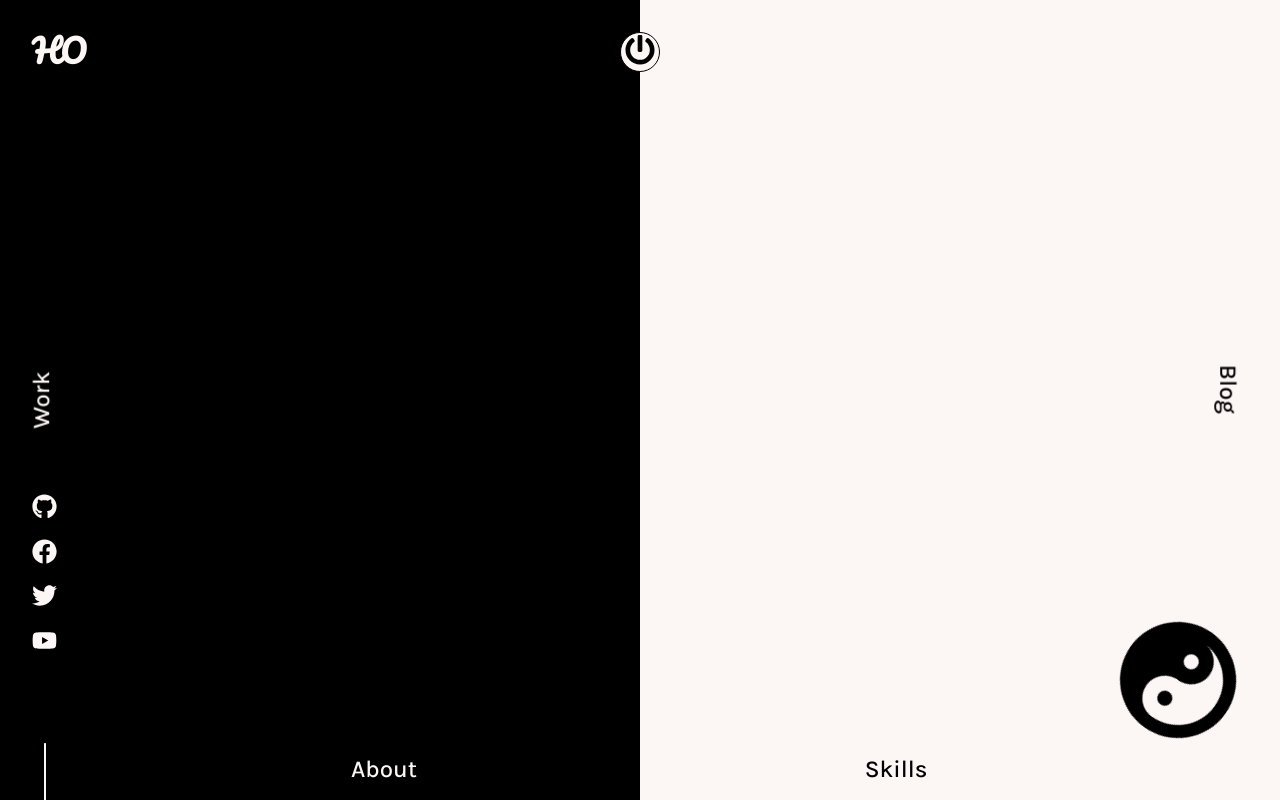
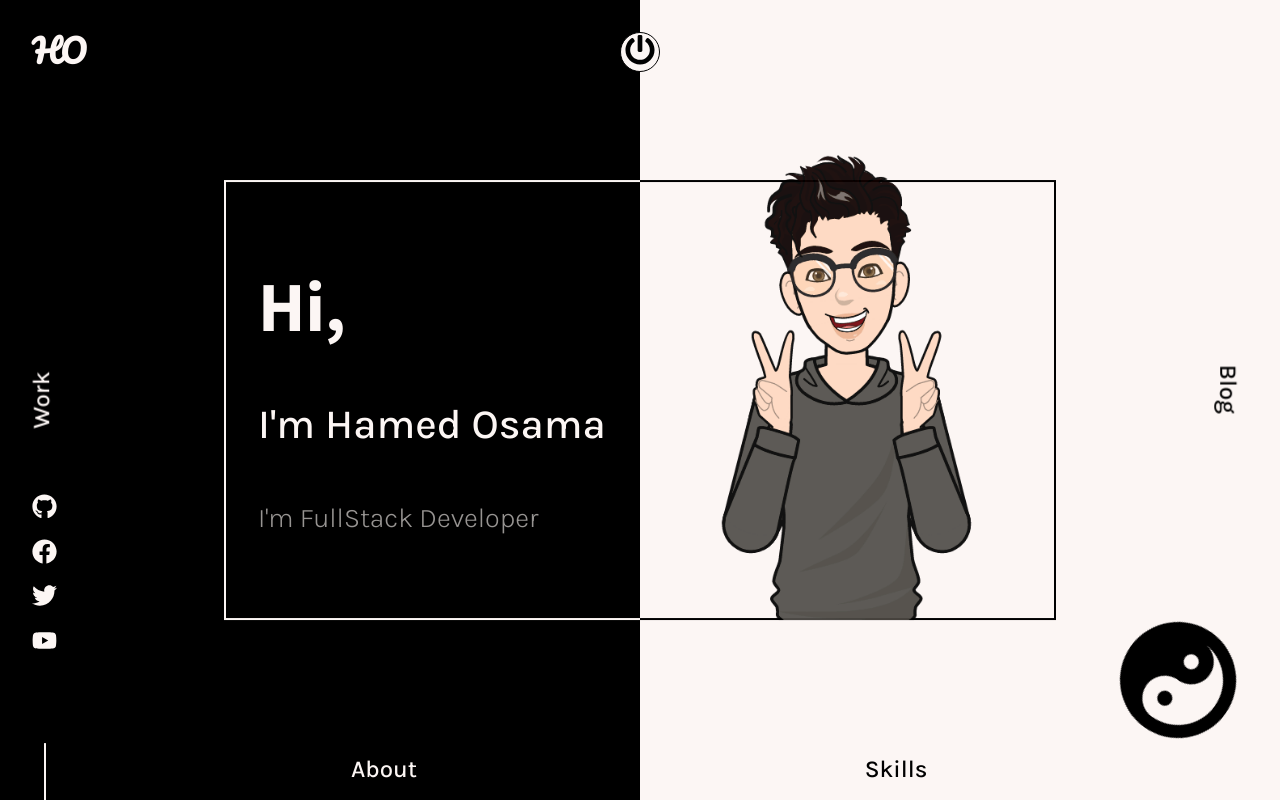
Before and after one commit to HamedOsama/portfolio, a React (Create React App) app: page / in a window 1280 px wide. Both pictures are taken after a click on the element "Click Here". Built offline with nearby package versions, Linux system fonts and the light colour scheme.

Commit message:
add all main animation and info section

```diff
--- a/src/components/CustomPageLink.jsx
+++ b/src/components/CustomPageLink.jsx
@@ -1,10 +1,16 @@
 import React from 'react'
+import { motion } from 'framer-motion'
 import CustomPageLinkContainer from '../UI/Links/CustomPageLinkContainer'
 
 const CustomPageLink = props => {
   return (
     <CustomPageLinkContainer to={props.link} {...props}>
-      <h2>{props.title}</h2>
+      <motion.h2
+        whileHover={{ scale: 1.1 }}
+        whileTap={{ scale: 0.9 }}
+      >
+        {props.title}
+      </motion.h2>
     </CustomPageLinkContainer>
   )
 }
--- /dev/null
+++ b/src/components/Intro.jsx
@@ -0,0 +1,88 @@
+import React from 'react'
+import styled from 'styled-components'
+import { motion } from 'framer-motion'
+import Me from '../assets/Images/profile-img.png'
+const Container = styled(motion.div)`
+
+  position: absolute;
+  top: 50%;
+  left: 50%;
+  transform: translate(-50% , -50%);
+  width: 65vw;
+  height: 55vh;
+  display: flex;
+
+  background:
+  linear-gradient(
+    to right ,
+    ${props => props.theme.body} 50% ,
+    ${props => props.theme.text} 50% ) bottom,
+    linear-gradient(
+    to right ,
+    ${props => props.theme.body} 50% ,
+    ${props => props.theme.text} 50%) top;
+    background-repeat: no-repeat;
+    background-size: 100% 2px;
+    border-left: 2px solid ${props => props.theme.body};
+    border-right: 2px solid ${props => props.theme.text};
+    z-index: 100;
+`
+const Info = styled.div`
+  flex: 1;
+  position: relative;
+  display: flex;
+
+`
+const Text = styled.div`
+  font-size: calc(1rem + 1.5vw);
+  color: ${props => props.theme.body};
+  padding: 2rem;
+  cursor: pointer;
+  display: flex;
+  flex-direction: column;
+  justify-content: space-evenly;
+  .bio{
+    color: ${props => `rgba(${props.theme.bodyRgba},0.6)`};
+    font-size : calc(0.5rem + 1.5vw);
+    font-weight: 300;
+  }
+
+`
+const ImgContainer = styled(motion.div)`
+  position: relative;
+  flex: 1;
+  display: flex;
+  align-items: flex-end;
+  justify-content: center;
+`
+const Image = styled.img`
+  max-width: 100%;
+  height: auto;
+  position: absolute;
+`
+const Intro = () => {
+  return (
+    <Container
+      initial={{ height: 0 }}
+      animate={{ height: '55vh' }}
+      transition={{ type: 'spring', duration: 2, delay: 1 }}
+    >
+      <Info >
+        <Text>
+          <h1>Hi,</h1>
+          <h3>I'm Hamed Osama</h3>
+          <h6 className='bio'>I'm FullStack Developer</h6>
+        </Text>
+      </Info>
+      <ImgContainer
+        initial={{ opacity: 0 }}
+        animate={{ opacity: 1 }}
+        transition={{ duration: 1, delay: 2 }}
+      >
+        <Image src={Me} alt="profile" />
+      </ImgContainer>
+    </Container>
+  )
+}
+
+export default Intro
--- a/src/components/Main.jsx
+++ b/src/components/Main.jsx
@@ -3,6 +3,7 @@
 import DarkContainer from '../UI/Containers/DarkContainer'
 import MainContainer from '../UI/Containers/MainContainer'
 import CustomPageLink from './CustomPageLink'
+import Intro from './Intro'
 import Logo from './Logo'
 import MainAnimatedLogo from './MainAnimatedLogo'
 import PowerButton from './PowerButton'
@@ -60,6 +61,7 @@
           transform='translateX(-50%)'
         />
       </Container>
+      {isOpened && <Intro />}
     </MainContainer>
   )
 }
--- a/src/components/SocialIcons.jsx
+++ b/src/components/SocialIcons.jsx
@@ -1,6 +1,8 @@
 import React from 'react'
 import { NavLink } from 'react-router-dom'
+import { motion } from 'framer-motion'
 import styled from 'styled-components'
+
 import Line from '../UI/Line/Line'
 import LineContainer from '../UI/Line/LineContainer'
 import { Facebook, Github, Twitter, YouTube } from './SVGS'
@@ -18,26 +20,38 @@
 const SocialIcons = props => {
   return (
     <Icons>
-      <div className="">
+      <motion.div
+        whileHover={{ scale: 1.1 }}
+        whileTap={{ scale: 0.9 }}
+      >
         <NavLink target="_blank" to={{ pathname: "https://github.com/HamedOsama" }}>
           <Github width={25} height={25} fill={props.theme.text} />
         </NavLink>
-      </div>
-      <div className="">
+      </motion.div>
+      <motion.div
+        whileHover={{ scale: 1.1, color: "red" }}
+        whileTap={{ scale: 0.9 }}
+      >
         <NavLink target="_blank" to={{ pathname: "https://github.com/HamedOsama" }}>
           <Facebook width={25} height={25} fill={props.theme.text} />
         </NavLink>
-      </div>
-      <div className="">
+      </motion.div>
+      <motion.div
+        whileHover={{ scale: 1.1 }}
+        whileTap={{ scale: 0.9 }}
+      >
         <NavLink target="_blank" to={{ pathname: "https://github.com/HamedOsama" }}>
           <Twitter width={25} height={25} fill={props.theme.text} />
         </NavLink>
-      </div>
-      <div className="">
+      </motion.div>
+      <motion.div
+        whileHover={{ scale: 1.1 }}
+        whileTap={{ scale: 0.9 }}
+      >
         <NavLink target="_blank" to={{ pathname: "https://github.com/HamedOsama" }}>
           <YouTube width={25} height={25} fill={props.theme.text} />
         </NavLink>
-      </div>
+      </motion.div>
       <LineContainer>
         <Line theme={props.theme} />
       </LineContainer>
```
